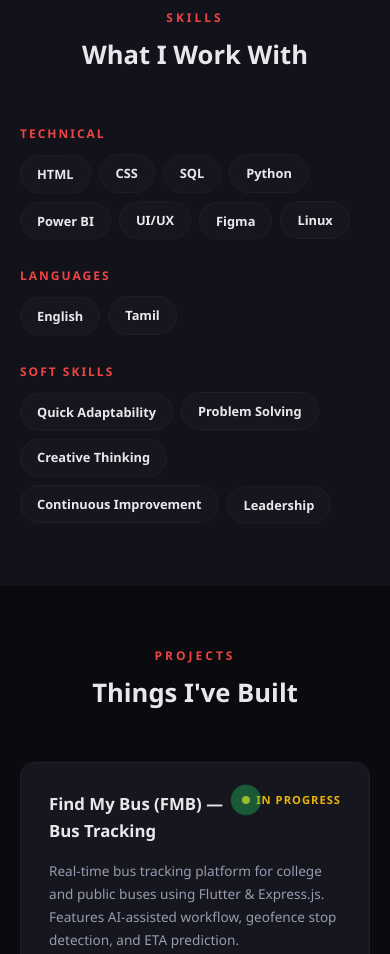
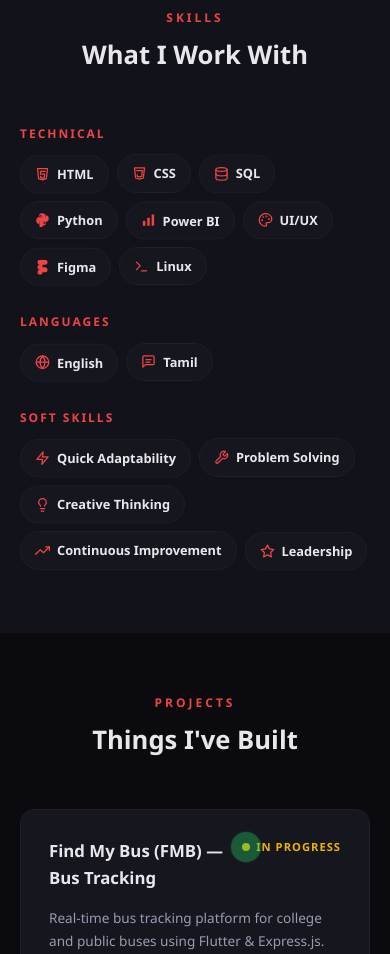
Before and after one commit to Irfan1136/portfolio11, a plain HTML site: page index.html in a window 390 px wide. Shown: the part 2160-3114 px from the top of the page. Drawn offline with Linux system fonts and the light colour scheme.

Commit message:
Fix mobile CV download, add skill icons, and setup GitHub Pages deployment

```diff
--- a/index.html
+++ b/index.html
@@ -170,7 +170,9 @@ section{padding:80px 0}
 .skills-grid{display:grid;grid-template-columns:repeat(3,1fr);gap:24px}
 .skill-group h3{font-size:.75rem;font-weight:700;letter-spacing:2px;text-transform:uppercase;color:var(--primary);margin-bottom:14px}
 .skill-tags{display:flex;flex-wrap:wrap;gap:8px}
-.skill-tag{padding:8px 16px;border-radius:20px;font-size:.8rem;font-weight:600;background:var(--card);border:1px solid var(--card-border);transition:all .3s;cursor:default;animation:skillFloat 4s ease-in-out infinite}
+.skill-tag{display:inline-flex;align-items:center;gap:7px;padding:8px 14px;border-radius:20px;font-size:.8rem;font-weight:600;background:var(--card);border:1px solid var(--card-border);transition:all .3s;cursor:default;animation:skillFloat 4s ease-in-out infinite}
+.skill-tag svg{width:15px;height:15px;flex-shrink:0;color:var(--primary);transition:transform .3s ease}
+.skill-tag:hover svg{transform:scale(1.2) rotate(6deg)}
 .skill-tag:nth-child(2n){animation-delay:.6s}
 .skill-tag:nth-child(3n){animation-delay:1.2s}
 .skill-tag:hover{border-color:var(--primary);color:var(--primary);transform:scale(1.08) translateY(-2px);box-shadow:0 6px 18px var(--primary-bg)}
@@ -333,7 +335,7 @@ section{padding:80px 0}
       <a href="#projects">Projects</a>
       <a href="#achievements">Achievements</a>
       <a href="#contact">Contact</a>
-      <a href="Mohamed Irfan M CV3.pdf" download="Mohamed_Irfan_CV.pdf" style="color:var(--primary);font-weight:600;" title="Download CV">
+      <a href="Mohamed_Irfan_CV.pdf" target="_blank" rel="noopener noreferrer" download="Mohamed_Irfan_CV.pdf" style="color:var(--primary);font-weight:600;" title="Download CV">
         <svg viewBox="0 0 24 24" width="14" height="14" fill="none" stroke="currentColor" stroke-width="2.2" stroke-linecap="round" stroke-linejoin="round" style="margin-right:4px;vertical-align:-2px;" aria-hidden="true"><path d="M21 15v4a2 2 0 0 1-2 2H5a2 2 0 0 1-2-2v-4"/><polyline points="7 10 12 15 17 10"/><line x1="12" y1="15" x2="12" y2="3"/></svg>CV
       </a>
       <button class="theme-btn" onclick="toggleTheme()" id="themeBtn" aria-label="Toggle light and dark mode">
@@ -356,7 +358,7 @@ section{padding:80px 0}
   <a href="#projects" onclick="closeMenu()">Projects</a>
   <a href="#achievements" onclick="closeMenu()">Achievements</a>
   <a href="#contact" onclick="closeMenu()">Contact</a>
-  <a href="Mohamed Irfan M CV3.pdf" download="Mohamed_Irfan_CV.pdf" onclick="closeMenu()" style="color:var(--primary);font-weight:700;display:inline-flex;align-items:center;gap:6px;">
+  <a href="Mohamed_Irfan_CV.pdf" target="_blank" rel="noopener noreferrer" download="Mohamed_Irfan_CV.pdf" onclick="closeMenu()" style="color:var(--primary);font-weight:700;display:inline-flex;align-items:center;gap:6px;">
     <svg viewBox="0 0 24 24" width="16" height="16" fill="none" stroke="currentColor" stroke-width="2.2" stroke-linecap="round" stroke-linejoin="round" aria-hidden="true"><path d="M21 15v4a2 2 0 0 1-2 2H5a2 2 0 0 1-2-2v-4"/><polyline points="7 10 12 15 17 10"/><line x1="12" y1="15" x2="12" y2="3"/></svg> Download CV
   </a>
 </div>
@@ -373,7 +375,7 @@ section{padding:80px 0}
           <svg viewBox="0 0 24 24" width="16" height="16" fill="currentColor" aria-hidden="true"><path d="M3 6.75A2.75 2.75 0 0 1 5.75 4h12.5A2.75 2.75 0 0 1 21 6.75v10.5A2.75 2.75 0 0 1 18.25 20H5.75A2.75 2.75 0 0 1 3 17.25V6.75Zm2.24-.75 6.76 5.34 6.76-5.34H5.24Zm13.51 2.13-6.19 4.9a1 1 0 0 1-1.12 0L5.25 8.13v9.12c0 .41.34.75.75.75h12c.41 0 .75-.34.75-.75V8.13Z"/></svg>
           Get In Touch
         </a>
-        <a href="Mohamed Irfan M CV3.pdf" download="Mohamed_Irfan_CV.pdf" class="btn btn-cv" aria-label="Download CV">
+        <a href="Mohamed_Irfan_CV.pdf" target="_blank" rel="noopener noreferrer" download="Mohamed_Irfan_CV.pdf" class="btn btn-cv" aria-label="Download CV">
           <svg viewBox="0 0 24 24" width="16" height="16" fill="none" stroke="currentColor" stroke-width="2.2" stroke-linecap="round" stroke-linejoin="round" aria-hidden="true">
             <path d="M21 15v4a2 2 0 0 1-2 2H5a2 2 0 0 1-2-2v-4"></path>
             <polyline points="7 10 12 15 17 10"></polyline>
@@ -481,9 +483,81 @@ section{padding:80px 0}
     <p class="section-label">Skills</p>
     <h2 class="section-title">What I Work With</h2>
     <div class="skills-grid">
-      <div class="skill-group reveal"><h3>Technical</h3><div class="skill-tags"><span class="skill-tag">HTML</span><span class="skill-tag">CSS</span><span class="skill-tag">SQL</span><span class="skill-tag">Python</span><span class="skill-tag">Power BI</span><span class="skill-tag">UI/UX</span><span class="skill-tag">Figma</span><span class="skill-tag">Linux</span></div></div>
-      <div class="skill-group reveal"><h3>Languages</h3><div class="skill-tags"><span class="skill-tag">English</span><span class="skill-tag">Tamil</span></div></div>
-      <div class="skill-group reveal"><h3>Soft Skills</h3><div class="skill-tags"><span class="skill-tag">Quick Adaptability</span><span class="skill-tag">Problem Solving</span><span class="skill-tag">Creative Thinking</span><span class="skill-tag">Continuous Improvement</span><span class="skill-tag">Leadership</span></div></div>
+      <div class="skill-group reveal">
+        <h3>Technical</h3>
+        <div class="skill-tags">
+          <span class="skill-tag">
+            <svg viewBox="0 0 24 24" fill="none" stroke="currentColor" stroke-width="2" stroke-linecap="round" stroke-linejoin="round" aria-hidden="true"><path d="M4 3l1.8 16.2L12 21l6.2-1.8L20 3H4z"/><path d="M16 7.5H8.5l.5 4.5h6.5l-.6 5.5L12 18.5l-2.9-1-.2-2.5"/></svg>
+            HTML
+          </span>
+          <span class="skill-tag">
+            <svg viewBox="0 0 24 24" fill="none" stroke="currentColor" stroke-width="2" stroke-linecap="round" stroke-linejoin="round" aria-hidden="true"><path d="M4 3l1.8 16.2L12 21l6.2-1.8L20 3H4z"/><path d="M7.5 7.5h9l-1 9L12 17.5l-3.5-1-.2-2.5"/></svg>
+            CSS
+          </span>
+          <span class="skill-tag">
+            <svg viewBox="0 0 24 24" fill="none" stroke="currentColor" stroke-width="2" stroke-linecap="round" stroke-linejoin="round" aria-hidden="true"><ellipse cx="12" cy="5" rx="9" ry="3"/><path d="M21 12c0 1.66-4 3-9 3s-9-1.34-9-3"/><path d="M3 5v14c0 1.66 4 3 9 3s9-1.34 9-3V5"/></svg>
+            SQL
+          </span>
+          <span class="skill-tag">
+            <svg viewBox="0 0 24 24" fill="currentColor" aria-hidden="true"><path d="M12 2c-5.5 0-5 2.4-5 2.4V7.6h5v.8H5.6s-3.6.4-3.6 5.2c0 4.8 3.1 5 3.1 5H7v-2.7c0-3 2.5-3 2.5-3h4.9s2.6 0 2.6-2.5V7.4s.5-5.4-5-5.4zm-2.7 2.7a1.1 1.1 0 1 1 0 2.2 1.1 1.1 0 0 1 0-2.2z"/><path d="M12 22c5.5 0 5-2.4 5-2.4v-3.2h-5v-.8h6.4s3.6-.4 3.6-5.2c0-4.8-3.1-5-3.1-5H17v2.7c0 3-2.5 3-2.5 3H9.6s-2.6 0-2.6 2.5v7.1s-.5 5.4 5 5.4zm2.7-2.7a1.1 1.1 0 1 1 0-2.2 1.1 1.1 0 0 1 0 2.2z"/></svg>
+            Python
+          </span>
+          <span class="skill-tag">
+            <svg viewBox="0 0 24 24" fill="currentColor" aria-hidden="true"><rect x="3" y="13" width="4" height="8" rx="1"/><rect x="10" y="8" width="4" height="13" rx="1"/><rect x="17" y="3" width="4" height="18" rx="1"/></svg>
+            Power BI
+          </span>
+          <span class="skill-tag">
+            <svg viewBox="0 0 24 24" fill="none" stroke="currentColor" stroke-width="2" stroke-linecap="round" stroke-linejoin="round" aria-hidden="true"><circle cx="13.5" cy="6.5" r=".5" fill="currentColor"/><circle cx="17.5" cy="10.5" r=".5" fill="currentColor"/><circle cx="8.5" cy="7.5" r=".5" fill="currentColor"/><circle cx="6.5" cy="12.5" r=".5" fill="currentColor"/><path d="M12 2C6.5 2 2 6.5 2 12s4.5 10 10 10c.92 0 1.7-.72 1.7-1.65 0-.43-.17-.83-.46-1.13-.29-.3-.47-.7-.47-1.17 0-.92.73-1.65 1.65-1.65H16c3.3 0 6-2.7 6-6 0-4.97-4.48-8.4-10-8.4z"/></svg>
+            UI/UX
+          </span>
+          <span class="skill-tag">
+            <svg viewBox="0 0 24 24" fill="currentColor" aria-hidden="true"><path d="M8 24a4 4 0 0 1-4-4 4 4 0 0 1 4-4h4v4a4 4 0 0 1-4 4zM4 12a4 4 0 0 1 4-4h4v8H8a4 4 0 0 1-4-4zm0-8a4 4 0 0 1 4-4h4v8H8a4 4 0 0 1-4-4zm8-4h4a4 4 0 0 1 0 8h-4V0zm4 12a4 4 0 0 1 0 8h-4v-8h4z"/></svg>
+            Figma
+          </span>
+          <span class="skill-tag">
+            <svg viewBox="0 0 24 24" fill="none" stroke="currentColor" stroke-width="2" stroke-linecap="round" stroke-linejoin="round" aria-hidden="true"><polyline points="4 17 10 11 4 5"/><line x1="12" y1="19" x2="20" y2="19"/></svg>
+            Linux
+          </span>
+        </div>
+      </div>
+      <div class="skill-group reveal">
+        <h3>Languages</h3>
+        <div class="skill-tags">
+          <span class="skill-tag">
+            <svg viewBox="0 0 24 24" fill="none" stroke="currentColor" stroke-width="2" stroke-linecap="round" stroke-linejoin="round" aria-hidden="true"><circle cx="12" cy="12" r="10"/><line x1="2" y1="12" x2="22" y2="12"/><path d="M12 2a15.3 15.3 0 0 1 4 10 15.3 15.3 0 0 1-4 10 15.3 15.3 0 0 1-4-10 15.3 15.3 0 0 1 4-10z"/></svg>
+            English
+          </span>
+          <span class="skill-tag">
+            <svg viewBox="0 0 24 24" fill="none" stroke="currentColor" stroke-width="2" stroke-linecap="round" stroke-linejoin="round" aria-hidden="true"><path d="M21 15a2 2 0 0 1-2 2H7l-4 4V5a2 2 0 0 1 2-2h14a2 2 0 0 1 2 2z"/><path d="M8 9h8"/><path d="M8 13h6"/></svg>
+            Tamil
+          </span>
+        </div>
+      </div>
+      <div class="skill-group reveal">
+        <h3>Soft Skills</h3>
+        <div class="skill-tags">
+          <span class="skill-tag">
+            <svg viewBox="0 0 24 24" fill="none" stroke="currentColor" stroke-width="2" stroke-linecap="round" stroke-linejoin="round" aria-hidden="true"><polygon points="13 2 3 14 12 14 11 22 21 10 12 10 13 2"/></svg>
+            Quick Adaptability
+          </span>
+          <span class="skill-tag">
+            <svg viewBox="0 0 24 24" fill="none" stroke="currentColor" stroke-width="2" stroke-linecap="round" stroke-linejoin="round" aria-hidden="true"><path d="M14.7 6.3a1 1 0 0 0 0 1.4l1.6 1.6a1 1 0 0 0 1.4 0l3.77-3.77a6 6 0 0 1-7.94 7.94l-6.91 6.91a2.12 2.12 0 0 1-3-3l6.91-6.91a6 6 0 0 1 7.94-7.94l-3.76 3.76z"/></svg>
+            Problem Solving
+          </span>
+          <span class="skill-tag">
+            <svg viewBox="0 0 24 24" fill="none" stroke="currentColor" stroke-width="2" stroke-linecap="round" stroke-linejoin="round" aria-hidden="true"><path d="M9 18h6"/><path d="M10 22h4"/><path d="M15.09 14c.18-.98.65-1.74 1.41-2.5A4.65 4.65 0 0 0 18 8 6 6 0 0 0 6 8c0 1 .23 2.23 1.5 3.5A4.61 4.61 0 0 1 8.91 14"/></svg>
+            Creative Thinking
+          </span>
+          <span class="skill-tag">
+            <svg viewBox="0 0 24 24" fill="none" stroke="currentColor" stroke-width="2" stroke-linecap="round" stroke-linejoin="round" aria-hidden="true"><polyline points="23 6 13.5 15.5 8.5 10.5 1 18"/><polyline points="17 6 23 6 23 12"/></svg>
+            Continuous Improvement
+          </span>
+          <span class="skill-tag">
+            <svg viewBox="0 0 24 24" fill="none" stroke="currentColor" stroke-width="2" stroke-linecap="round" stroke-linejoin="round" aria-hidden="true"><polygon points="12 2 15.09 8.26 22 9.27 17 14.14 18.18 21.02 12 17.77 5.82 21.02 7 14.14 2 9.27 8.91 8.26 12 2"/></svg>
+            Leadership
+          </span>
+        </div>
+      </div>
     </div>
   </div>
 </section>
```
Also changed, not shown: 3 other files.
